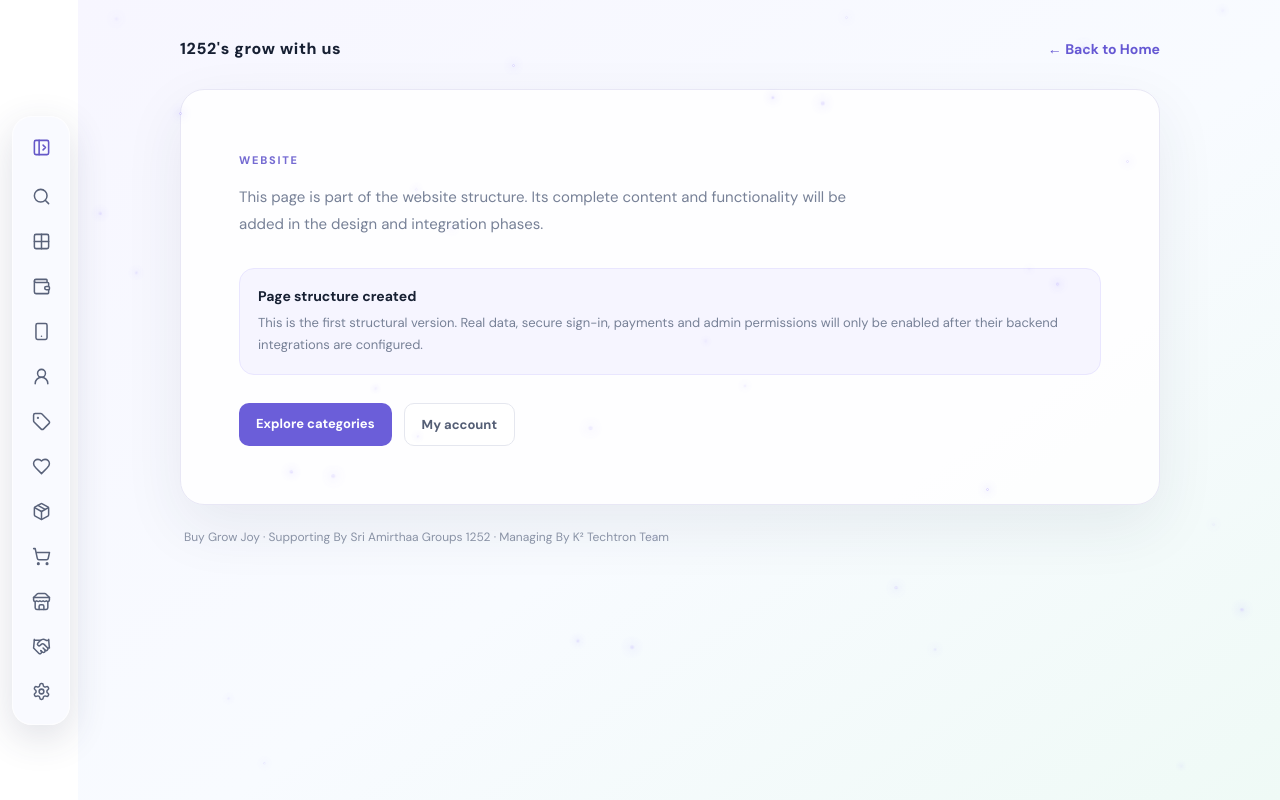
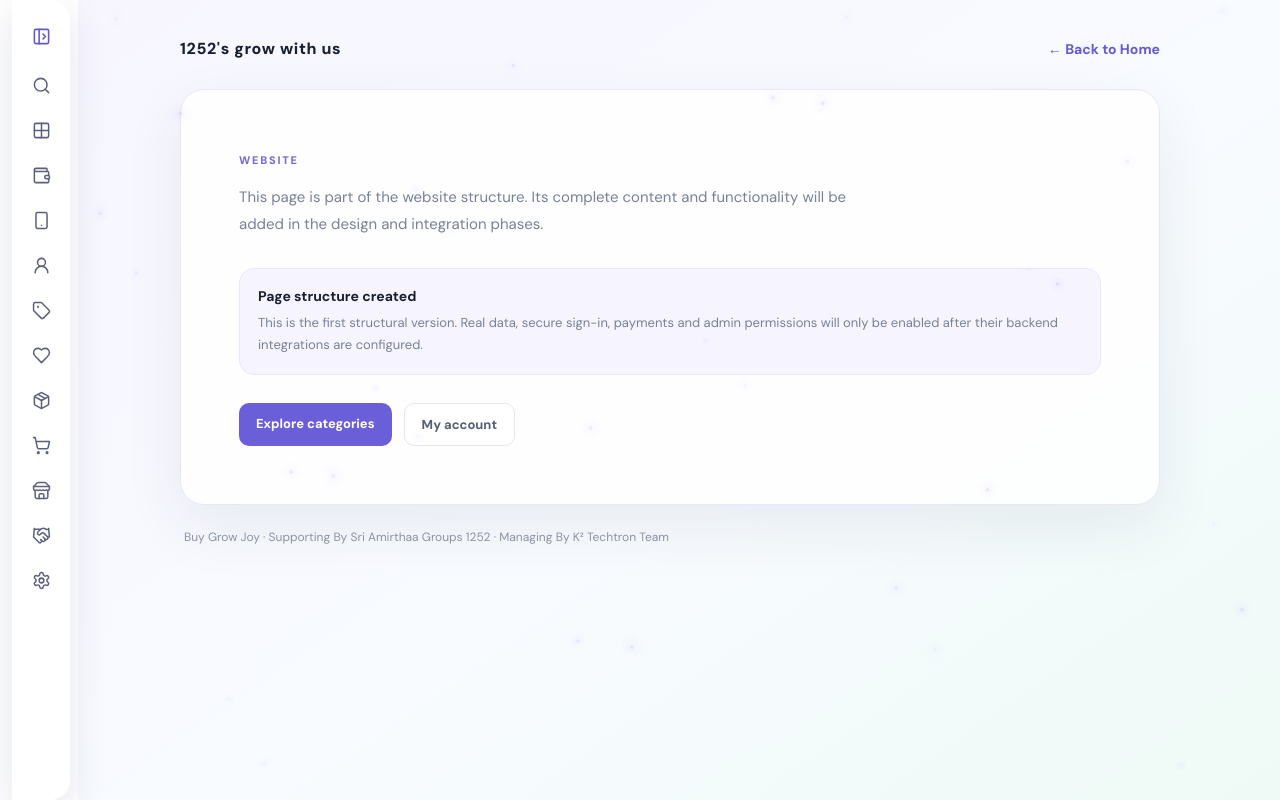
Before and after one commit to eprojects1252/1252-s-grow-with-us, a Next.js app: page / in a window 1280 px wide. Built offline with nearby package versions, Linux system fonts and the light colour scheme.

Commit message:
Restore full-height white sidebar and independent search popover

```diff
--- a/app/globals.css
+++ b/app/globals.css
@@ -450,8 +450,8 @@ body{padding-bottom:0!important}
 
 
 /* Shared collapsible site sidebar + page-wide dust particles */
-.site-sidebar{position:fixed;z-index:80;left:12px;top:116px;width:58px;max-height:calc(100vh - 140px);overflow-y:auto;padding:9px 7px;border:1px solid rgba(255,255,255,.58);border-radius:20px;background:rgba(248,249,255,.76);backdrop-filter:blur(18px) saturate(155%);-webkit-backdrop-filter:blur(18px) saturate(155%);box-shadow:0 12px 38px rgba(48,55,95,.16);transition:width .28s ease,background .28s ease}
-.site-sidebar.is-expanded{width:224px;background:rgba(250,250,255,.9)}
+.site-sidebar{position:fixed;z-index:80;left:12px;top:0;bottom:0;height:100vh;height:100dvh;width:58px;max-height:none;overflow-y:auto;overflow-x:visible;padding:14px 7px;border:1px solid rgba(255,255,255,.82);border-radius:0 20px 20px 0;background:rgba(255,255,255,.94);backdrop-filter:blur(18px) saturate(155%);-webkit-backdrop-filter:blur(18px) saturate(155%);box-shadow:0 12px 38px rgba(48,55,95,.13);transition:width .28s ease,background .28s ease}
+.site-sidebar.is-expanded{width:224px;background:rgba(255,255,255,.97)}
 .site-sidebar-toggle,.site-sidebar-item{width:100%;min-height:42px;display:flex;align-items:center;gap:13px;padding:0 12px;border:0;border-radius:12px;background:transparent;color:#59627a;text-align:left;white-space:nowrap;transition:background .2s,color .2s,transform .2s}
 .site-sidebar-toggle{margin-bottom:7px;color:#6558c8;font-weight:800}
 .site-sidebar-item{margin:3px 0;font-size:12px;font-weight:700}
@@ -459,12 +459,12 @@ body{padding-bottom:0!important}
 .site-sidebar-item span,.site-sidebar-toggle span{opacity:0;visibility:hidden;transition:opacity .16s}
 .site-sidebar.is-expanded .site-sidebar-item span,.site-sidebar.is-expanded .site-sidebar-toggle span{opacity:1;visibility:visible}
 .site-sidebar-item:hover,.site-sidebar-toggle:hover,.site-sidebar-item.active{background:linear-gradient(110deg,#eeeaff,#e8f8f2);color:#6858c9;transform:translateX(1px)}
-.site-sidebar-search{padding:4px 3px 8px}
+.site-sidebar-search{position:absolute;left:calc(100% + 9px);top:58px;width:220px;padding:9px;background:rgba(255,255,255,.97);border:1px solid #e7eaf2;border-radius:14px;box-shadow:0 12px 34px rgba(48,55,95,.16);backdrop-filter:blur(16px);z-index:90}
 .site-sidebar-search input{width:100%;height:36px;padding:0 10px;border:1px solid #e4e5ef;border-radius:10px;background:#fff;color:#263047;font-size:12px;outline:none}
 .site-dust-field{position:fixed;inset:0;z-index:75;overflow:hidden;pointer-events:none}
 .site-dust-field i{position:absolute;width:3px;height:3px;border-radius:50%;background:radial-gradient(circle,#fff 0%,#b8aaff 45%,rgba(133,119,224,0) 100%);box-shadow:0 0 9px 2px rgba(147,131,255,.34);animation:siteDustFloat linear infinite}
 @keyframes siteDustFloat{0%{transform:translate3d(0,0,0) scale(.55);filter:blur(.1px)}45%{transform:translate3d(var(--dust-x),var(--dust-y),0) scale(1.35);filter:blur(.0)}100%{transform:translate3d(calc(var(--dust-x) * -0.45),calc(var(--dust-y) * 1.35),0) scale(.65);filter:blur(.5px)}}
-@media(max-width:760px){.site-sidebar{left:7px;top:92px;width:48px;max-height:calc(100vh - 110px);padding:7px 5px;border-radius:16px}.site-sidebar.is-expanded{width:min(214px,calc(100vw - 22px))}.site-sidebar-toggle,.site-sidebar-item{min-height:40px;padding:0 9px;gap:11px}.site-sidebar-item{font-size:11px}.site-dust-field i{width:2px;height:2px}}
+@media(max-width:760px){.site-sidebar{left:0;top:0;bottom:0;height:100vh;height:100dvh;width:48px;max-height:none;padding:10px 5px;border-radius:0 16px 16px 0}.site-sidebar.is-expanded{width:min(214px,calc(100vw - 22px))}.site-sidebar-toggle,.site-sidebar-item{min-height:40px;padding:0 9px;gap:11px}.site-sidebar-item{font-size:11px}.site-sidebar-search{left:calc(100% + 7px);top:52px;width:min(220px,calc(100vw - 70px))}.site-dust-field i{width:2px;height:2px}}
 
 
 .site-dust-trail{position:fixed;inset:0;z-index:76;pointer-events:none;overflow:hidden}
```
